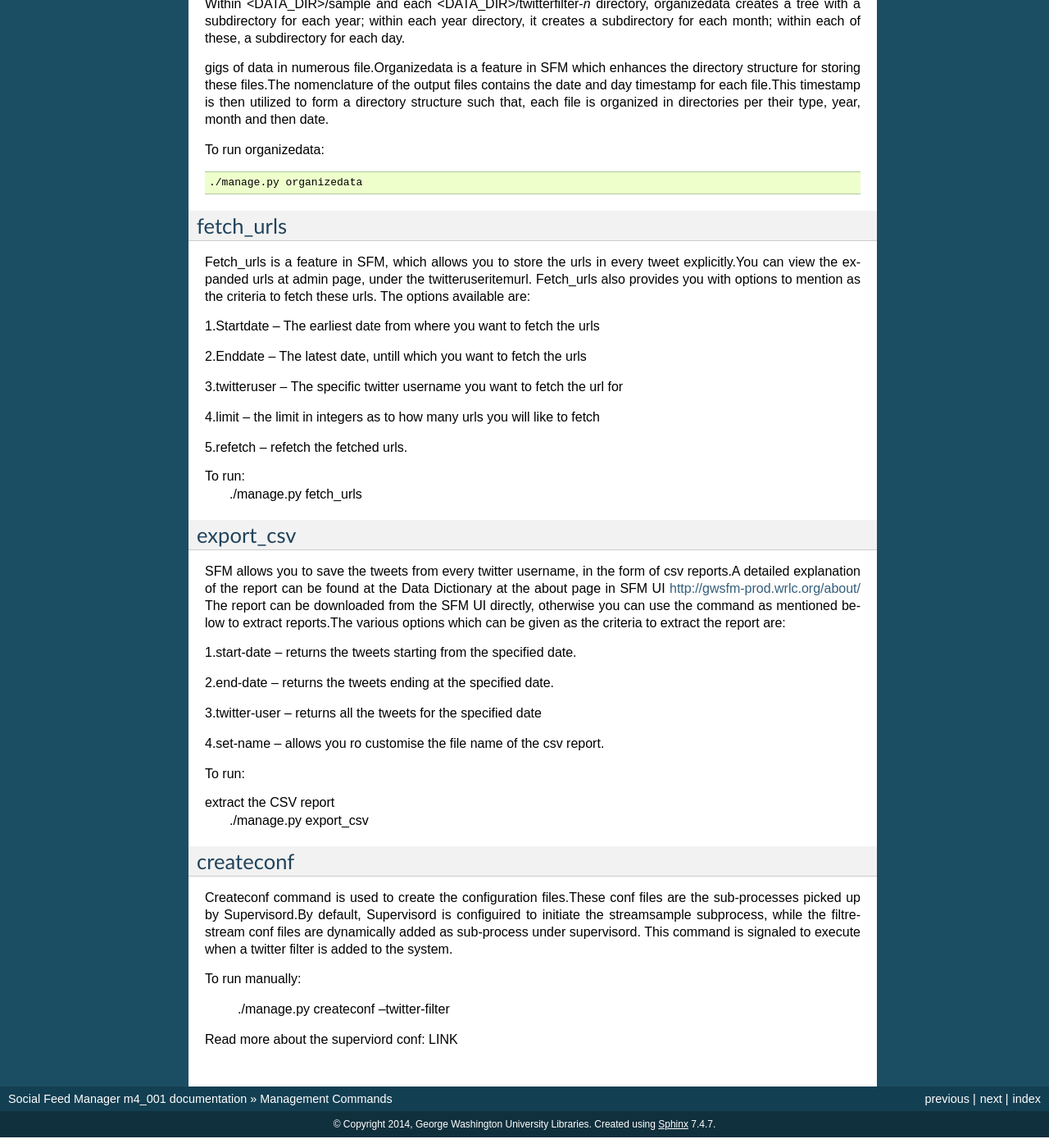
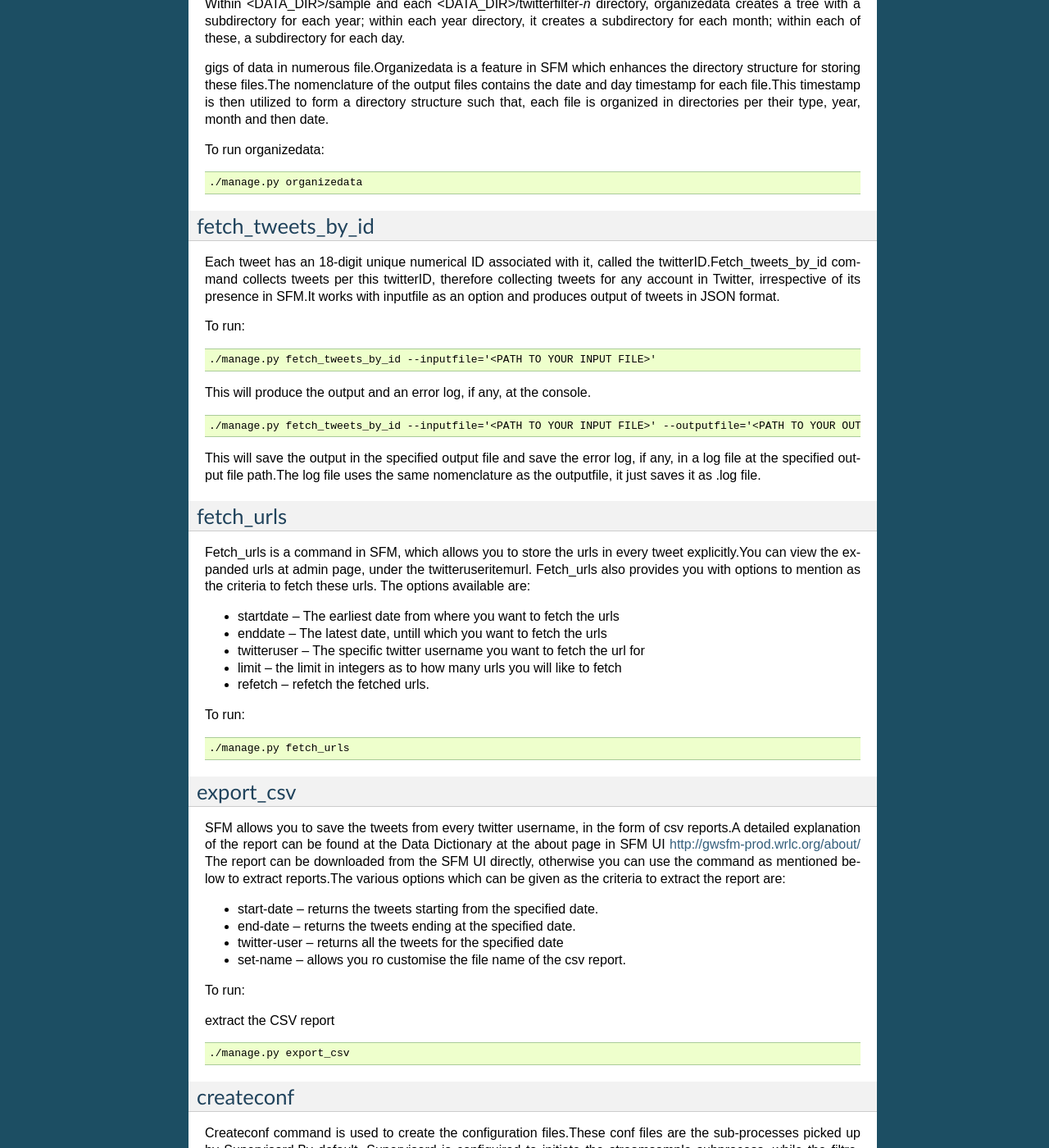
Before and after one commit to gwu-libraries/social-feed-manager, a Sphinx documentation site: the page built from docs/mgmt_commands.rst, in a window 1280 px wide and 1400 px high, scrolled down 3356 px. Shown: the whole window at 82% size. Built offline with Sphinx 7.4.7, drawn with Linux system fonts in a browser that asks for light colours; pages that are not in the unit, such as notebooks, are missing from menus; some of the changed text lies outside the part shown.

Commit message:
added the fetch_tweets_by_id command section

```diff
--- a/docs/mgmt_commands.rst
+++ b/docs/mgmt_commands.rst
@@ -225,22 +225,44 @@
     ./manage.py organizedata
 
 
+fetch_tweets_by_id
+--------------------
+Each tweet has an 18-digit unique numerical ID associated with it, called the twitterID.Fetch_tweets_by_id command collects tweets per this twitterID, therefore collecting tweets for any account in Twitter, irrespective of its presence in SFM.It works with inputfile as an option and produces output of tweets in JSON format.
+
+To run:
+
+.. code-block:: none
+
+    ./manage.py fetch_tweets_by_id --inputfile='<PATH TO YOUR INPUT FILE>'
+
+This will produce the output and an error log, if any, at the console.
+
+.. code-block:: none
+
+   ./manage.py fetch_tweets_by_id --inputfile='<PATH TO YOUR INPUT FILE>' --outputfile='<PATH TO YOUR OUTPUT FILE>'
+
+This will save the output in the specified output file and save the error log, if any, in a log file at the specified output file path.The log file uses the same nomenclature as the outputfile, it just saves it as .log file.
+
+
 fetch_urls
 ----------
-Fetch_urls is a feature in SFM, which allows you to store the urls in every tweet explicitly.You can view the expanded urls at admin page, under the twitteruseritemurl.
+Fetch_urls is a command in SFM, which allows you to store the urls in every tweet explicitly.You can view the expanded urls at admin page, under the twitteruseritemurl.
 Fetch_urls also provides you with options to mention as the criteria to fetch these urls. The options available are:
 
-1.Startdate -- The earliest date from where you want to fetch the urls
+* startdate -- The earliest date from where you want to fetch the urls
 
-2.Enddate -- The latest date, untill which you want to fetch the urls
+* enddate -- The latest date, untill which you want to fetch the urls
 
-3.twitteruser -- The specific twitter username you want to fetch the url for
+* twitteruser -- The specific twitter username you want to fetch the url for
 
-4.limit -- the limit in integers as to how many urls you will like to fetch
+* limit -- the limit in integers as to how many urls you will like to fetch
 
-5.refetch -- refetch the fetched urls.
+* refetch -- refetch the fetched urls.
 
 To run:
+
+.. code-block:: none
+
     ./manage.py fetch_urls
 
 export_csv
@@ -248,17 +270,20 @@
 SFM allows you to save the tweets from every twitter username, in the form of csv reports.A detailed explanation of the report can be found at the Data Dictionary at the about page in SFM UI http://gwsfm-prod.wrlc.org/about/
 The report can be downloaded from the SFM UI directly, otherwise you can use the command as mentioned below to extract reports.The various options which can be given as the criteria to extract the report are:
 
-1.start-date -- returns the tweets starting from the specified date.
+* start-date -- returns the tweets starting from the specified date.
 
-2.end-date -- returns the tweets ending at the specified date.
+* end-date -- returns the tweets ending at the specified date.
 
-3.twitter-user -- returns all the tweets for the specified date
+* twitter-user -- returns all the tweets for the specified date
 
-4.set-name -- allows you ro customise the file name of the csv report.
+* set-name -- allows you ro customise the file name of the csv report.
 
 To run:
 
 extract the CSV report
+
+.. code-block:: none
+
        ./manage.py export_csv
 
 createconf
@@ -267,7 +292,9 @@
 
 To run manually:
 
-    ./manage.py createconf --twitter-filter
+.. code-block:: none
+
+     ./manage.py createconf --twitter-filter
 
 Read more about the superviord conf:
 LINK
```
